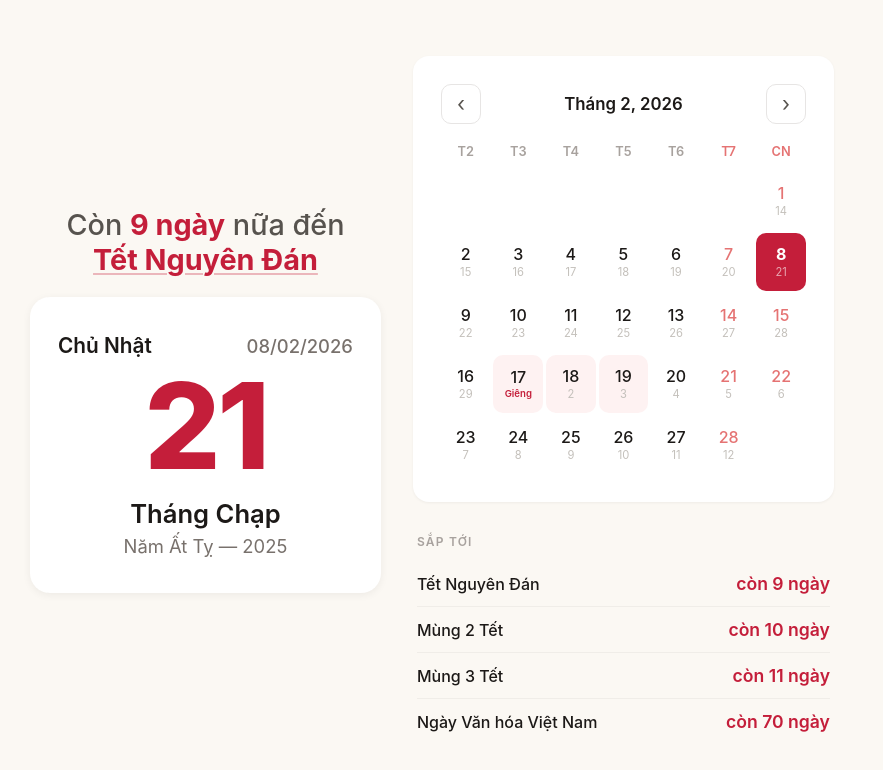
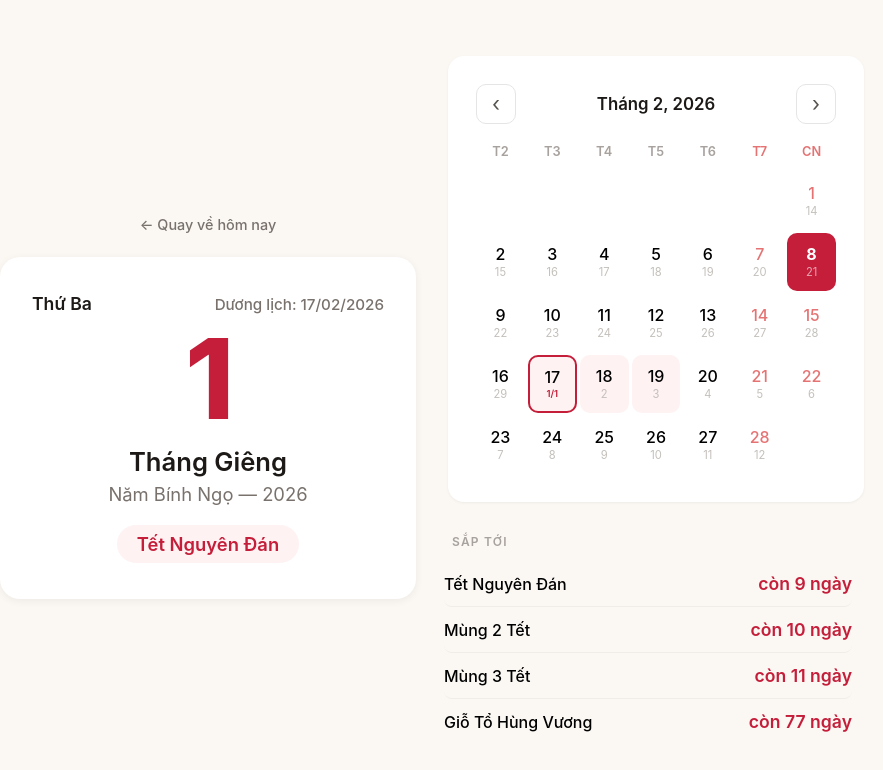
Before and after one commit to thethongngu/amlich, a SvelteKit app: page / in a window 1280 px wide. Both pictures are taken after a click on the button "Tết Nguyên Đán". Shown: the top 770 px of the page, without its empty margins (208-1091 px from the left). Built offline with nearby package versions, Linux system fonts and the light colour scheme.

Commit message:
save work

```diff
--- a/src/lib/calendar.ts
+++ b/src/lib/calendar.ts
@@ -227,7 +227,7 @@ const LUNAR_HOLIDAYS: HolidayDef[] = [
 ];
 
 const SOLAR_HOLIDAYS: HolidayDef[] = [
-	{ name: 'Ngày Văn hóa Việt Nam', day: 19, month: 4 },
+	{ name: 'Ngày Văn hóa Việt Nam', day: 24, month: 11 },
 	{ name: 'Giải Phóng Miền Nam', day: 30, month: 4 },
 	{ name: 'Quốc Tế Lao Động', day: 1, month: 5 },
 	{ name: 'Quốc Khánh', day: 2, month: 9 },
@@ -256,23 +256,20 @@ export interface TodayInfo {
 	daysUntilTet: number;
 }
 
-export function getTodayInfo(): TodayInfo {
-	const now = new Date();
-	const dow = (now.getDay() + 6) % 7;
-	const d = now.getDate();
-	const m = now.getMonth() + 1;
-	const y = now.getFullYear();
+export function getDateInfo(d: number, m: number, y: number): TodayInfo {
+	const date = new Date(y, m - 1, d);
+	const dow = (date.getDay() + 6) % 7;
 
 	const [lunarDay, lunarMonth, lunarYear, lunarLeap] = convertSolar2Lunar(d, m, y, TIMEZONE);
-	const todayJd = jdFromDate(d, m, y);
+	const dateJd = jdFromDate(d, m, y);
 
-	// Find next Tết
+	// Find next Tết from this date
 	let daysUntilTet = 0;
 	for (const yr of [lunarYear, lunarYear + 1]) {
 		const tetSolar = convertLunar2Solar(1, 1, yr, 0, TIMEZONE);
 		const tetJd = jdFromDate(tetSolar[0], tetSolar[1], tetSolar[2]);
-		if (tetJd >= todayJd) {
-			daysUntilTet = tetJd - todayJd;
+		if (tetJd >= dateJd) {
+			daysUntilTet = tetJd - dateJd;
 			break;
 		}
 	}
@@ -290,6 +287,11 @@ export function getTodayInfo(): TodayInfo {
 		holiday: findHoliday(lunarDay, lunarMonth, d, m),
 		daysUntilTet,
 	};
+}
+
+export function getTodayInfo(): TodayInfo {
+	const now = new Date();
+	return getDateInfo(now.getDate(), now.getMonth() + 1, now.getFullYear());
 }
 
 export interface CalendarDay {
--- a/src/routes/+page.svelte
+++ b/src/routes/+page.svelte
@@ -1,6 +1,7 @@
 <script lang="ts">
 	import {
 		getTodayInfo,
+		getDateInfo,
 		getCalendarDays,
 		getUpcomingHolidays,
 		DAY_NAMES_SHORT,
@@ -14,6 +15,11 @@
 	let calMonth = $state(today.solarMonth);
 	let calYear = $state(today.solarYear);
 	let days = $derived(getCalendarDays(calMonth, calYear));
+
+	let selectedDay = $state(today.solarDay);
+	let selectedMonth = $state(today.solarMonth);
+	let selectedYear = $state(today.solarYear);
+	let selected = $derived(getDateInfo(selectedDay, selectedMonth, selectedYear));
 
 	function prevMonth() {
 		if (calMonth === 1) {
@@ -36,43 +42,56 @@
 	function goToday() {
 		calMonth = today.solarMonth;
 		calYear = today.solarYear;
+		selectDate(today.solarDay, today.solarMonth, today.solarYear);
 	}
 
-	function goToHoliday(month: number, year: number) {
+	function selectDate(day: number, month: number, year: number) {
+		selectedDay = day;
+		selectedMonth = month;
+		selectedYear = year;
+	}
+
+	function goToHoliday(day: number, month: number, year: number) {
 		calMonth = month;
 		calYear = year;
+		selectDate(day, month, year);
 	}
 
 	const pad = (n: number) => String(n).padStart(2, '0');
 	const isCurrentMonth = $derived(calMonth === today.solarMonth && calYear === today.solarYear);
+	const isSelectedToday = $derived(
+		selectedDay === today.solarDay && selectedMonth === today.solarMonth && selectedYear === today.solarYear
+	);
 </script>
 
 <div class="page">
 	<div class="today-col">
 		{#if nextHoliday}
 			<div class="next-holiday" class:is-today={nextHoliday.daysUntil === 0}>
-				{#if nextHoliday.daysUntil === 0}
-					Hôm nay là <button class="holiday-link" onclick={() => goToHoliday(nextHoliday.solarMonth, nextHoliday.solarYear)}>{nextHoliday.name}</button>
+				{#if !isSelectedToday}
+					<button class="back-today" onclick={goToday}>&larr; Quay về hôm nay</button>
+				{:else if nextHoliday.daysUntil === 0}
+					Hôm nay là <button class="holiday-link" onclick={() => goToHoliday(nextHoliday.solarDay, nextHoliday.solarMonth, nextHoliday.solarYear)}>{nextHoliday.name}</button>
 				{:else}
-					Còn <strong>{nextHoliday.daysUntil} ngày</strong> nữa đến <button class="holiday-link" onclick={() => goToHoliday(nextHoliday.solarMonth, nextHoliday.solarYear)}>{nextHoliday.name}</button>
+					Còn <strong>{nextHoliday.daysUntil} ngày</strong> nữa đến <button class="holiday-link" onclick={() => goToHoliday(nextHoliday.solarDay, nextHoliday.solarMonth, nextHoliday.solarYear)}>{nextHoliday.name}</button>
 				{/if}
 			</div>
 		{/if}
 		<section class="hero">
 			<div class="hero-top">
-				<span class="dow">{today.dayOfWeek}</span>
-				<span class="solar-date">{pad(today.solarDay)}/{pad(today.solarMonth)}/{today.solarYear}</span>
+				<span class="dow">{selected.dayOfWeek}</span>
+				<span class="solar-date"> Dương lịch: {pad(selected.solarDay)}/{pad(selected.solarMonth)}/{selected.solarYear}</span>
 			</div>
 
-			<div class="lunar-day">{today.lunarDay}</div>
+			<div class="lunar-day">{selected.lunarDay}</div>
 
 			<div class="lunar-info">
-				Tháng {LUNAR_MONTH_NAMES[today.lunarMonth]}{today.lunarLeap ? ' (Nhuận)' : ''}
+				Tháng {LUNAR_MONTH_NAMES[selected.lunarMonth]}{selected.lunarLeap ? ' (Nhuận)' : ''}
 			</div>
-			<div class="lunar-year">Năm {today.lunarYearName} — {today.lunarYear}</div>
+			<div class="lunar-year">Năm {selected.lunarYearName} — {selected.lunarYear}</div>
 
-			{#if today.holiday}
-				<div class="holiday">{today.holiday}</div>
+			{#if selected.holiday}
+				<div class="holiday">{selected.holiday}</div>
 			{/if}
 		</section>
 	</div>
@@ -91,20 +110,23 @@
 			{/each}
 
 			{#each days as day}
-				<div
+				<button
 					class="cell"
 					class:is-today={day.isToday}
+					class:is-selected={day.isCurrentMonth && day.solarDay === selectedDay && calMonth === selectedMonth && calYear === selectedYear}
 					class:empty={!day.isCurrentMonth}
 					class:is-holiday={!!day.holiday && !day.isToday}
 					class:is-weekend={day.isWeekend && !day.isToday}
+					disabled={!day.isCurrentMonth}
+					onclick={() => selectDate(day.solarDay, calMonth, calYear)}
 				>
 					{#if day.isCurrentMonth}
 						<span class="sd">{day.solarDay}</span>
 						<span class="ld" class:new-month={day.lunarDay === 1}>
-							{day.lunarDay === 1 ? LUNAR_MONTH_NAMES[day.lunarMonth] : day.lunarDay}
+							{day.lunarDay === 1 ? `${day.lunarMonth}/1` : day.lunarDay}
 						</span>
 					{/if}
-				</div>
+				</button>
 			{/each}
 		</div>
 	</section>
@@ -113,12 +135,12 @@
 		<section class="upcoming">
 			<h2>Sắp tới</h2>
 			{#each holidays as h}
-				<div class="row">
+				<button class="row" onclick={() => goToHoliday(h.solarDay, h.solarMonth, h.solarYear)}>
 					<span class="h-name">{h.name}</span>
 					<span class="h-count" class:h-today={h.daysUntil === 0}>
 						{h.daysUntil === 0 ? 'Hôm nay' : `còn ${h.daysUntil} ngày`}
 					</span>
-				</div>
+				</button>
 			{/each}
 		</section>
 	{/if}
@@ -325,10 +347,25 @@
 		min-height: 46px;
 		border-radius: 10px;
 		gap: 2px;
+		border: none;
+		background: none;
+		padding: 0;
+		cursor: pointer;
+		font-family: inherit;
+		transition: background 0.1s;
+	}
+
+	.cell:not(.empty):not(.is-today):hover {
+		background: #F5F5F4;
+	}
+
+	.cell.is-today:hover {
+		background: #A8162E;
 	}
 
 	.cell.empty {
 		min-height: 0;
+		cursor: default;
 	}
 
 	.sd {
@@ -370,6 +407,27 @@
 		color: rgba(255, 255, 255, 0.6);
 	}
 
+	.cell.is-selected:not(.is-today) {
+		outline: 2px solid #C41E3A;
+		outline-offset: -2px;
+	}
+
+	.back-today {
+		background: none;
+		border: none;
+		font-family: inherit;
+		font-size: 0.9rem;
+		font-weight: 500;
+		color: #78716C;
+		cursor: pointer;
+		padding: 0;
+		transition: color 0.15s;
+	}
+
+	.back-today:hover {
+		color: #C41E3A;
+	}
+
 	/* ── Upcoming ── */
 
 	.upcoming {
@@ -387,10 +445,24 @@
 
 	.row {
 		display: flex;
+		width: 100%;
 		justify-content: space-between;
 		align-items: baseline;
-		padding: 10px 0;
+		padding: 10px 8px;
+		margin: 0 -8px;
 		border-bottom: 1px solid #F0EDE8;
+		background: none;
+		border-left: none;
+		border-right: none;
+		border-top: none;
+		cursor: pointer;
+		font-family: inherit;
+		border-radius: 8px;
+		transition: background 0.15s;
+	}
+
+	.row:hover {
+		background: #F5F5F4;
 	}
 
 	.row:last-child {
@@ -419,9 +491,9 @@
 
 	@media (min-width: 768px) {
 		.page {
-			max-width: 900px;
+			max-width: 960px;
 			display: grid;
-			grid-template-columns: 5fr 6fr;
+			grid-template-columns: 1fr 1fr;
 			grid-template-rows: auto auto;
 			gap: 32px;
 			padding: 48px;
@@ -436,19 +508,19 @@
 		}
 
 		.hero {
-			padding: 36px 28px;
+			padding: 36px 32px;
 		}
 
 		.dow {
-			font-size: 1.3rem;
+			font-size: 1.1rem;
 		}
 
 		.solar-date {
-			font-size: 1.15rem;
+			font-size: 0.95rem;
 		}
 
 		.lunar-day {
-			font-size: 7.5rem;
+			font-size: 7rem;
 			margin: 8px 0 12px;
 		}
 
```
